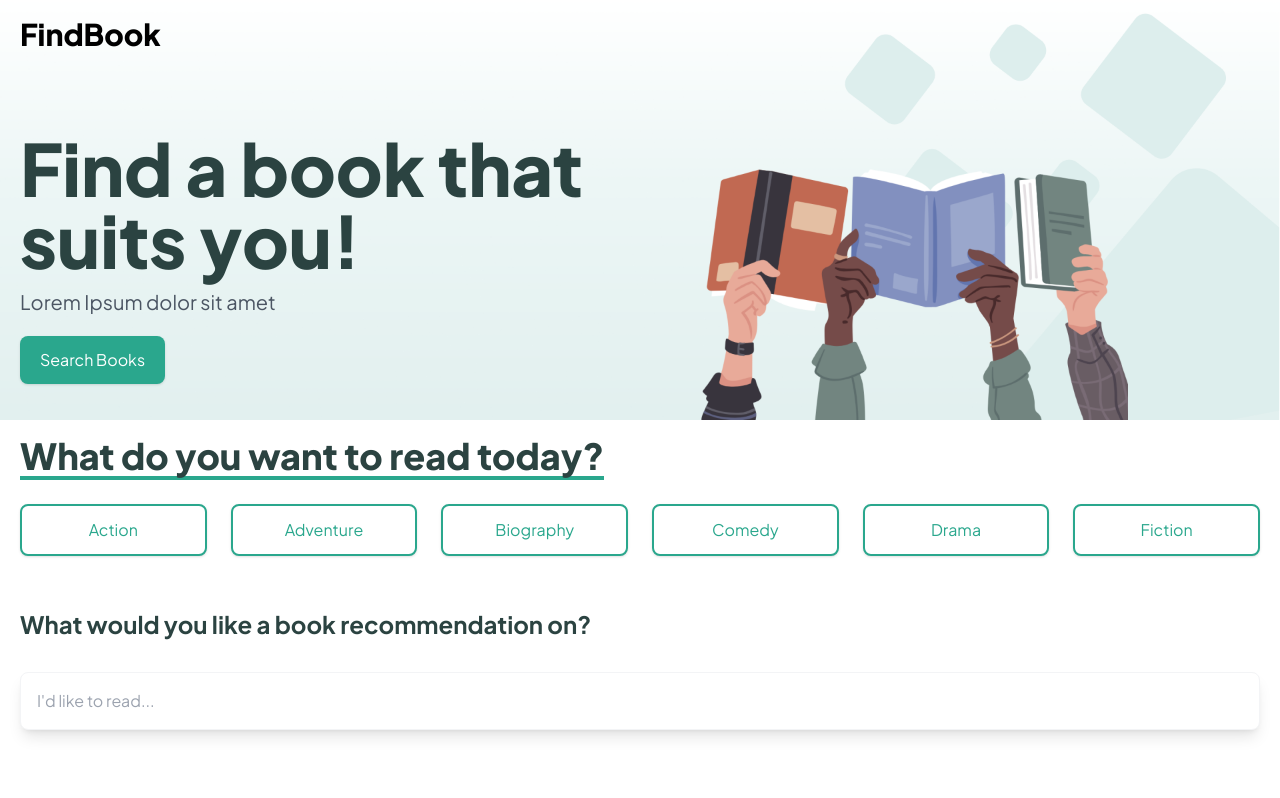
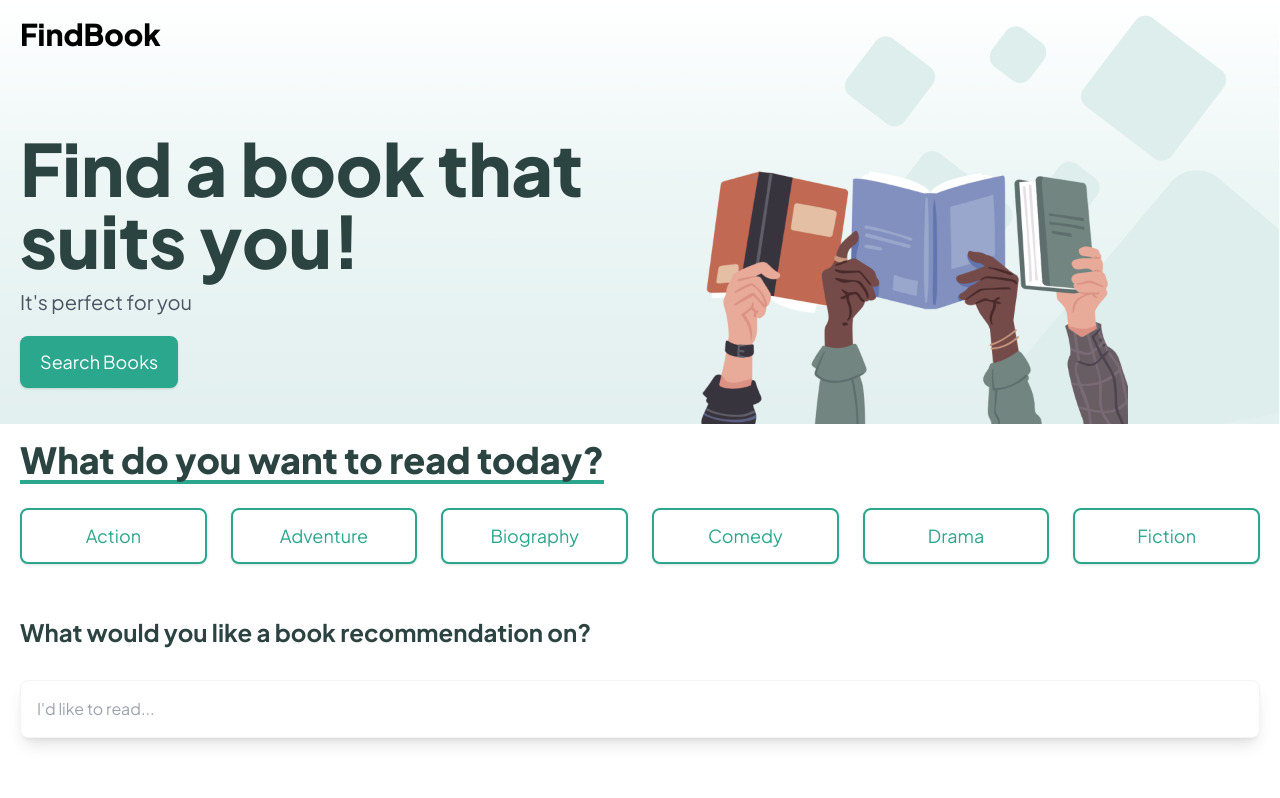
Before and after one commit to gabwestside/wst-book, a React (Vite) app: page / in a window 1280 px wide. Shown: the top 798 px of the page. Built offline with nearby package versions, Linux system fonts and the light colour scheme.

Commit message:
feat: :sparkles: add router dom lib

```diff
--- a/package.json
+++ b/package.json
@@ -12,7 +12,8 @@
   "dependencies": {
     "classnames": "^2.5.1",
     "react": "^18.2.0",
-    "react-dom": "^18.2.0"
+    "react-dom": "^18.2.0",
+    "react-router-dom": "^6.23.1"
   },
   "devDependencies": {
     "@types/react": "^18.2.66",
--- a/src/App.tsx
+++ b/src/App.tsx
@@ -1,5 +1,5 @@
-import { Home } from './pages/Home'
+import { Router } from './routes'
 
 export function App() {
-  return <Home />
+  return <Router />
 }
--- a/src/components/Button/index.tsx
+++ b/src/components/Button/index.tsx
@@ -11,7 +11,7 @@ export function Button({
     <button
       {...props}
       className={classNames([
-        'px-5 py-3 my-5 rounded-lg mt-2 shadow font-medium',
+        'px-5 py-3 my-5 rounded-lg mt-2 shadow font-medium text-xs md:text-lg',
         variant === 'primary' &&
           'bg-evergreen-100 text-white hover:bg-evergreen-50',
         variant === 'outline' &&
--- a/src/components/Header/header.tsx
+++ b/src/components/Header/header.tsx
@@ -17,8 +17,8 @@ export function Header() {
           <p className='md:text-7xl text-3xl font-extrabold text-evergreen-200'>
             Find a book that <br /> suits you!
           </p>
-          <p className='text-gray-600 my-3 text-xl'>
-            Lorem Ipsum dolor sit amet
+          <p className='text-gray-600 my-3 md:text-xl text-lg'>
+            It's perfect for you
           </p>
           <Button>Search Books</Button>
         </div>
--- /dev/null
+++ b/src/pages/BookDetails/index.tsx
@@ -0,0 +1,10 @@
+import { Container } from '../../components/Container'
+import { HeaderTitle } from '../../components/Header'
+
+export function BookDetails() {
+  return (
+    <Container>
+      <HeaderTitle title='FindBook' />
+    </Container>
+  )
+}
--- /dev/null
+++ b/src/routes/index.tsx
@@ -0,0 +1,14 @@
+import { BrowserRouter, Route, Routes } from 'react-router-dom'
+import { BookDetails } from '../pages/BookDetails'
+import { Home } from '../pages/Home'
+
+export function Router() {
+  return (
+    <BrowserRouter>
+      <Routes>
+        <Route path='/' element={<Home />} />
+        <Route path='/:id' element={<BookDetails />} />
+      </Routes>
+    </BrowserRouter>
+  )
+}
```
Also changed, not shown: 1 other file (tests, documents, lock files or other folders).
